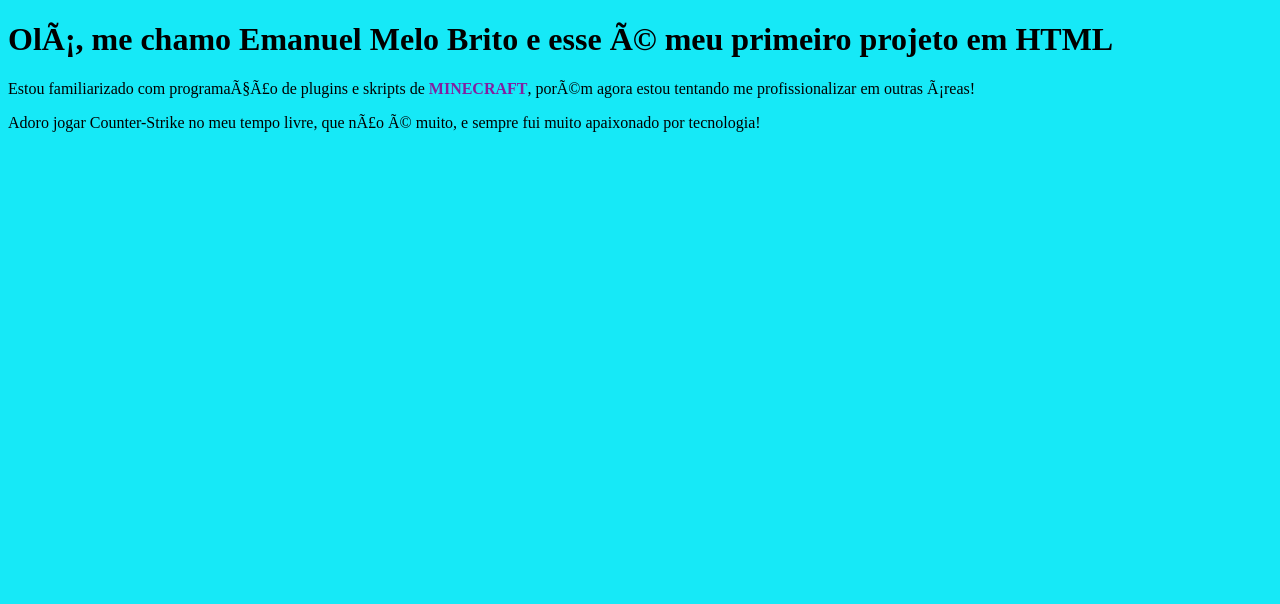
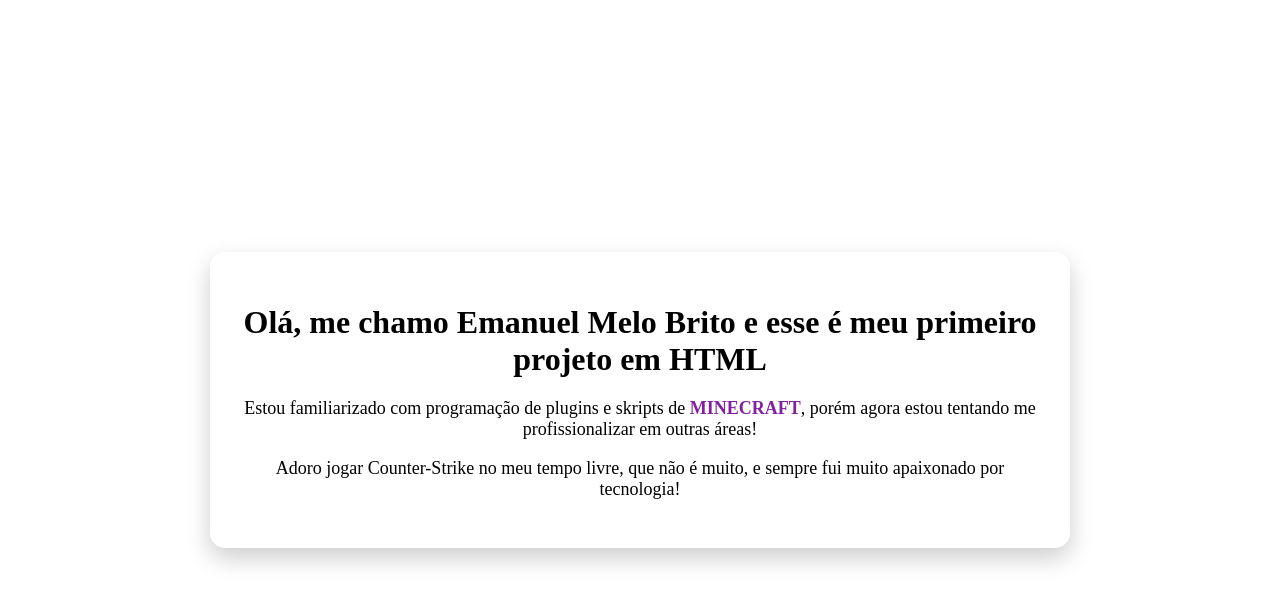
Before and after one commit to EmanuelMBrito/meu-primeiro-projeto, a plain HTML site: page index.html in a window 1280 px wide. Drawn offline with Linux system fonts and the light colour scheme.

Commit message:
Atualizando layout do portfólio

```diff
--- a/index.html
+++ b/index.html
@@ -3,22 +3,51 @@
 <html>
 
 	<head>
-	<meta charset="UFT-8"/>
+	<meta charset="UTF-8"/>
 
 		<title>Meu Primeiro Projeto</title>
 
 	<style>
 		body {
 			background-color: #16E9F7
+			font-family: Arial, sans-serif;
+			margin: 0;
+			display: flex;
+			justify-content: center;
+			align-items: center;
+			height: 100vh;
 		}
+
+		.container {
+			background-color: white;
+			padding: 30px;
+			border-radius: 15px;
+			width: 70%;
+			max-width: 800px;
+			text-align: center;
+			box-shadow: 0px 10px 25px rgba(0, 0, 0, 0.2);
+		}
+
+		h1 {
+			margin-bottom: 20px;
+		}
+
+		p {
+			font-size: 18px;
+		}
+
 	</style>
 
 	</head>
 
 			<body>
-				<h1>Olá, me chamo Emanuel Melo Brito e esse é meu primeiro projeto em HTML</h1>
-				<p> Estou familiarizado com programação de plugins e skripts de <span style="color: #8220A1;"><b>MINECRAFT</b></span>, porém agora estou tentando me profissionalizar em outras áreas!</p>
-				<p2> Adoro jogar Counter-Strike no meu tempo livre, que não é muito, e sempre fui muito apaixonado por tecnologia!</p2>
+
+				<div class="container">
+					<h1>Olá, me chamo Emanuel Melo Brito e esse é meu primeiro projeto em HTML</h1>
+					<p> Estou familiarizado com programação de plugins e skripts de <span style="color: #8220A1;"><b>MINECRAFT</b></span>, porém agora estou tentando me profissionalizar em outras áreas!</p>
+					<p> Adoro jogar Counter-Strike no meu tempo livre, que não é muito, e sempre fui muito apaixonado por tecnologia!</p>
+				</div>
+
 			</body>
 
 </html>
```
